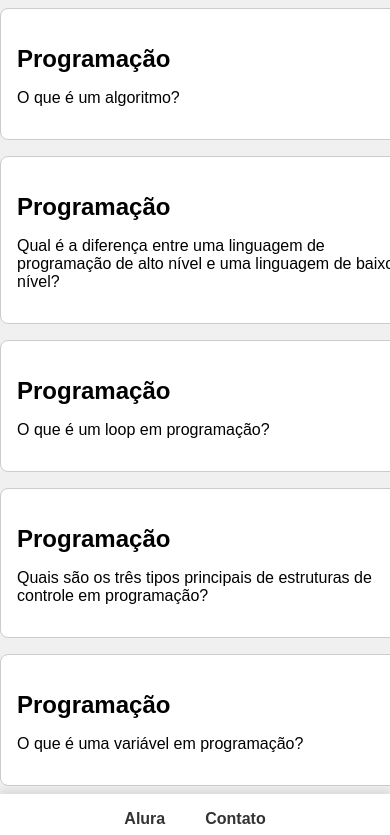
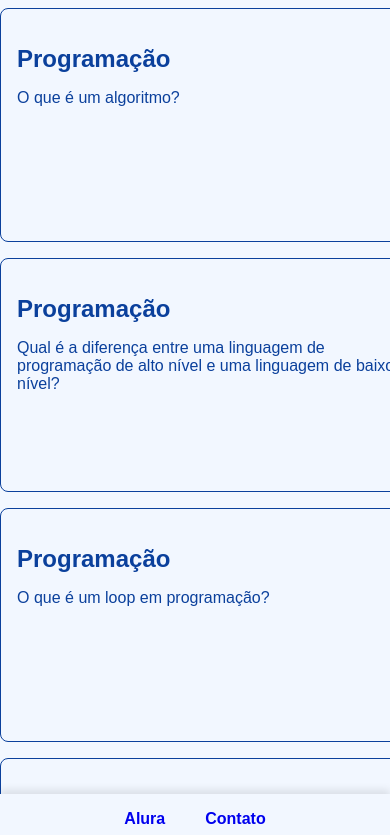
Before and after one commit to guilhermeonrails/ideia-start, a plain HTML site: page index.html in a window 390 px wide. Shown: the top 835 px of the page. Drawn offline with Linux system fonts and the light colour scheme.

Commit message:
some fixes

```diff
--- a/app.js
+++ b/app.js
@@ -6,18 +6,17 @@ function criarCard(titulo, pergunta, resposta) {
   card.innerHTML = `
     <h2>${titulo}</h2>
     <p>${pergunta}</p>
-    <p class="answer">${resposta}</p>
+    <p class="resposta">${resposta}</p>
   `;
 
   card.setAttribute("role", "article");
   card.setAttribute("aria-label", titulo);
 
   card.addEventListener("click", () => {
-    const answer = card.querySelector(".answer");
+    const answer = card.querySelector(".resposta");
     const isAnswerVisible = answer.style.display === "block";
 
     answer.style.display = isAnswerVisible ? "none" : "block";
-    card.style.backgroundColor = isAnswerVisible ? "initial" : "#c9e6c9";
   });
 
   cardContainer.appendChild(card);
--- a/style.css
+++ b/style.css
@@ -1,28 +1,36 @@
+:root {
+    --cor-do-fundo: #F2F7FF;
+    --cor-do-texto: #0B409C;
+    --cor-hover: #FFF7D4;
+}
+
 body {
     display: flex;
     justify-content: center;
     align-items: center;
     min-height: 100vh;
     margin: 0;
-    background-color: #f0f0f0;
+    background-color: var(--cor-do-fundo);
     font-family: Arial, sans-serif;
+    color: var(--cor-do-texto);
 }
 
 .card-container {
     display: flex;
     flex-wrap: wrap;
-    justify-content: space-between;
-    max-width: 1200px; /* Para limitar a largura dos cards em tela grande */
-    margin: 0 auto; /* Centraliza o container na página */
+    justify-content: space-around;
+    max-width: 75rem;
+    margin: 0 auto;
 }
 
 .card {
-    width: 300px;
-    border: 1px solid #ccc;
-    border-radius: 8px;
-    padding: 16px;
-    margin: 16px;
-    background-color: #fff;
+    width: 18.75rem;
+    height: 12.5rem;
+    border: 0.0625rem solid var(--cor-do-texto);
+    border-radius: 0.5rem;
+    padding: 1rem;
+    margin: 1rem;
+    background-color: var(--cor-do-fundo);
     cursor: pointer;
     transition: background-color 0.3s;
 }
@@ -32,58 +40,49 @@ body {
 }
 
 .card:hover {
-    background-color: #f0f0f0;
+    background-color: var(--cor-hover);
 }
 
-.answer {
+.resposta {
     display: none;
-    margin-top: 8px;
-    font-weight: bold;
-    color:rgb(76, 0, 255);
+    margin-top: 1rem;
+    font-weight:600;
 }
 
 footer {
-    background-color: #fff;
-    box-shadow: 0px -4px 8px rgba(0, 0, 0, 0.1); /* Sombra para separar o footer do conteúdo */
+    background-color: var(--cor-do-fundo);
+    box-shadow: 0px -0.25rem 0.5rem rgba(0, 0, 0, 0.1);
     position: fixed;
     bottom: 0;
     width: 100%;
-    z-index: 1; /* Coloca o footer acima do conteúdo */
+    z-index: 1;
+    padding: 1rem 0;
 }
 
 .footer-links {
     display: flex;
     justify-content: center;
-    padding: 16px 0;
 }
 
 .footer-links a {
-    margin: 0 20px;
+    margin: 0 1.25rem;
     text-decoration: none;
-    color: #333;
     font-weight: bold;
     transition: color 0.3s;
 }
 
 .footer-links a:hover {
-    color: #666;
+    color: var(--cor-hover);
 }
 
-@media screen and (max-width: 768px) {
+@media screen and (max-width: 36rem) {
     .card-container {
-        justify-content: center; /* Centraliza os cards em telas médias */
-    }
-}
-
-/* Media query para tela pequena */
-@media screen and (max-width: 576px) {
-    .card-container {
-        flex-direction: column; /* Coloca os cards em uma única coluna */
-        align-items: center; /* Centraliza os cards verticalmente */
+        flex-direction: column;
+        align-items: center;
     }
 
     .card {
-        width: 100%; /* Cards ocupam a largura total da tela */
-        margin: 8px 0; /* Espaçamento entre os cards */
+        width: 100%;
+        margin: 0.5rem 0;
     }
 }
```
